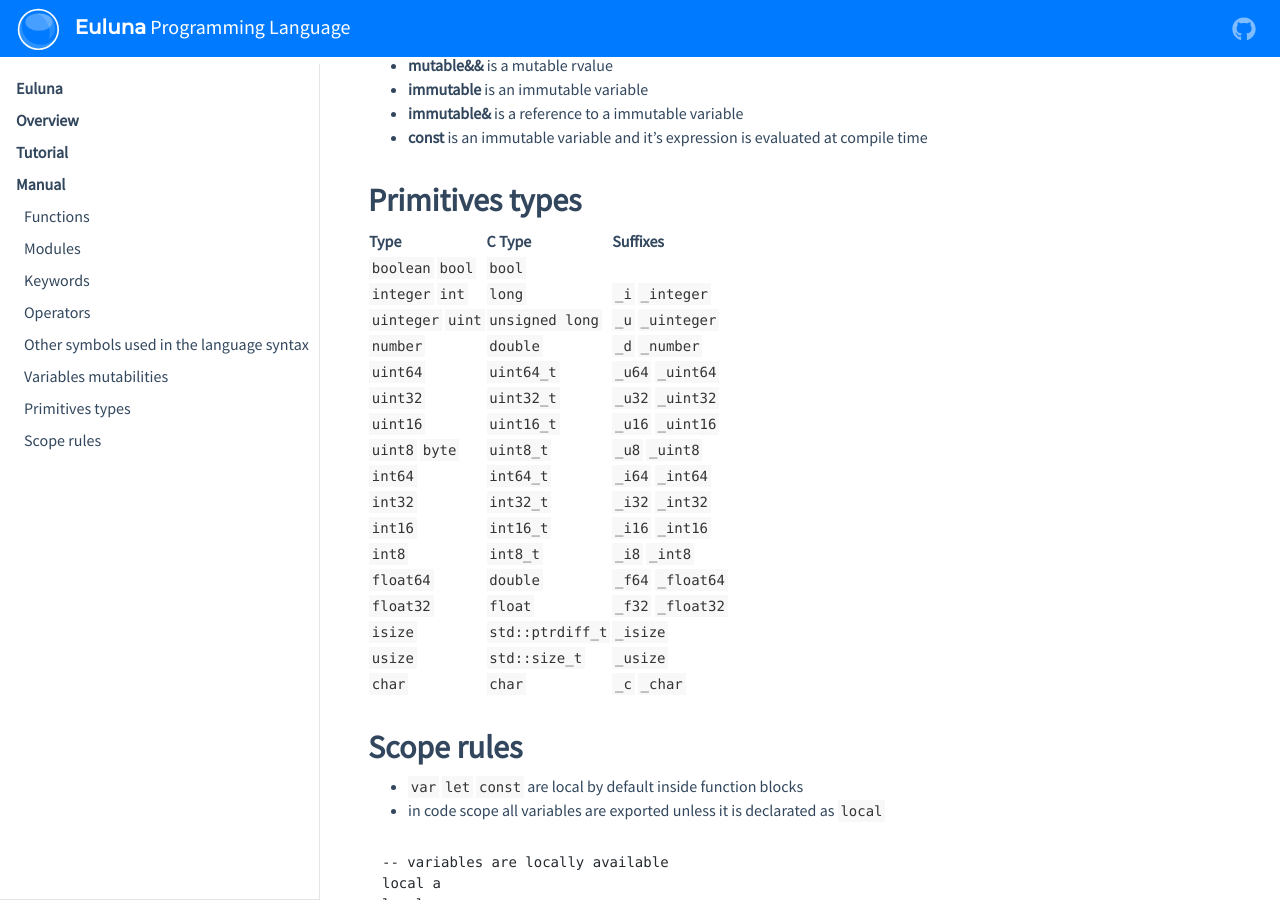
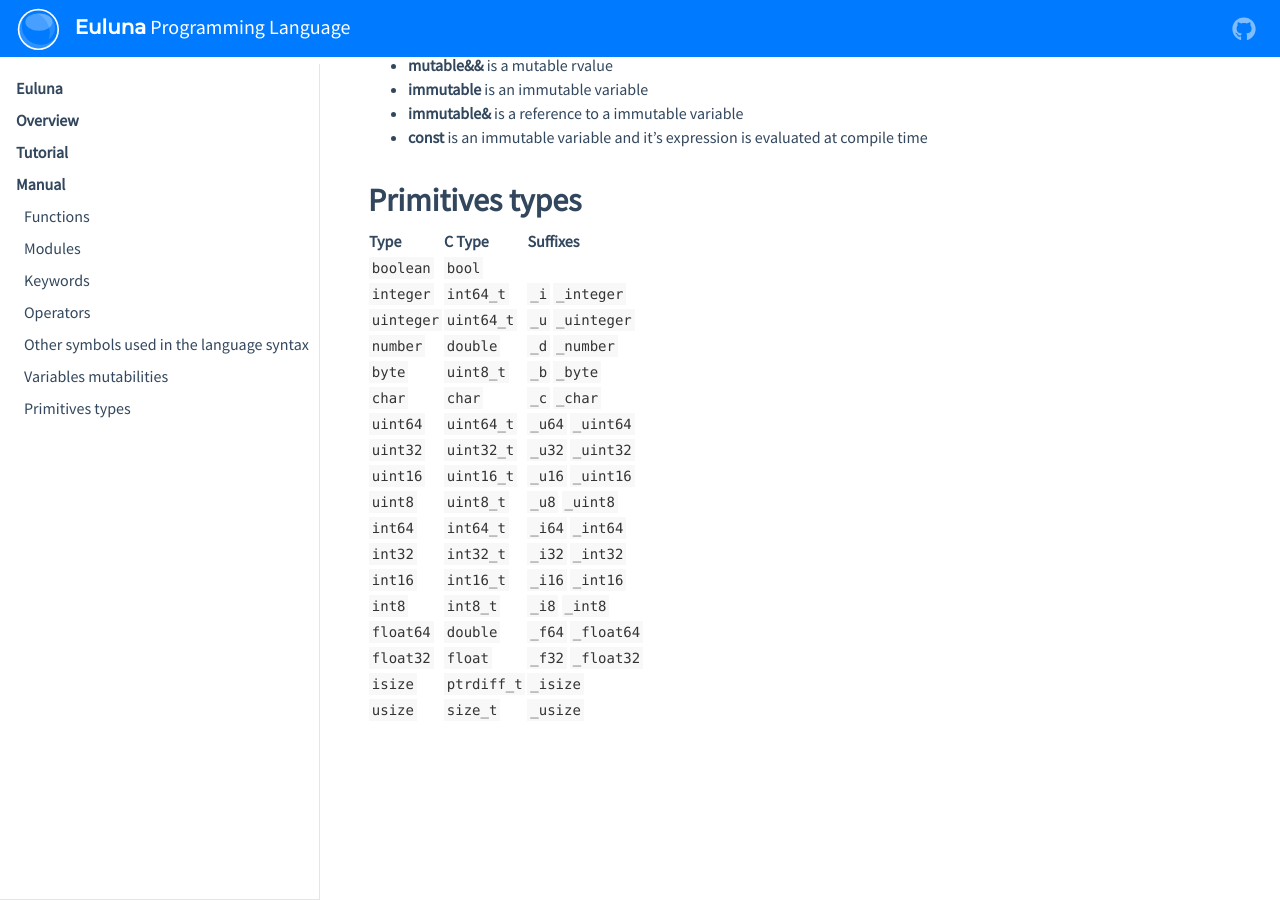
Before and after one commit to edubart/nelua-lang, a Jekyll site: the page built from docs/pages/manual.md, in a window 1280 px wide and 900 px high, scrolled down 2167 px. Built offline with Jekyll 4.4.1, drawn with Linux system fonts in a browser that asks for light colours; nearby versions of some CDN libraries; some of the changed text lies outside the part shown.

````diff
--- a/docs/pages/manual.md
+++ b/docs/pages/manual.md
@@ -105,61 +105,21 @@ continue
 
 | Type  | C Type  | Suffixes  |
 |---|---|---|
-| `boolean` `bool` | `bool` | |
-| `integer` `int` | `long` | `_i` `_integer` |
-| `uinteger` `uint` | `unsigned long` | `_u` `_uinteger` |
+| `boolean` | `bool` | |
+| `integer` | `int64_t` | `_i` `_integer` |
+| `uinteger`| `uint64_t` | `_u` `_uinteger` |
 | `number` | `double` | `_d` `_number` |
+| `byte` | `uint8_t` | `_b` `_byte` |
+| `char` | `char` | `_c` `_char` |
 | `uint64` | `uint64_t` | `_u64` `_uint64` |
 | `uint32` | `uint32_t` | `_u32` `_uint32` |
 | `uint16` | `uint16_t` | `_u16` `_uint16` |
-| `uint8` `byte` | `uint8_t` | `_u8` `_uint8` |
+| `uint8` | `uint8_t` | `_u8` `_uint8` |
 | `int64` | `int64_t` | `_i64` `_int64` |
 | `int32` | `int32_t` | `_i32` `_int32` |
 | `int16` | `int16_t` | `_i16` `_int16` |
 | `int8` | `int8_t` | `_i8` `_int8` |
 | `float64` | `double` | `_f64` `_float64` |
 | `float32` | `float` | `_f32` `_float32` |
-| `isize` | `std::ptrdiff_t` | `_isize` |
-| `usize` | `std::size_t` | `_usize` |
-| `char` | `char` | `_c` `_char` |
-
-
-## Scope rules
-
-* `var` `let` `const` are local by default inside function blocks
-* in code scope all variables are exported unless it is declarated as `local`
-
-```euluna
--- variables are locally available
-local a
-local var a
-local let a = 1
-local var& a = b
-local const a = 1
-local function a() end
-
--- variables are exported
-a = nil -- only in lua compatible mode
-var a
-let a = 1
-const a = 1
-function a() end
-
-function f()
-  -- variables are locally available
-  local a
-  local var a
-  local let a = 1
-  local const a = 1
-  local function a() end
-
-  var a
-  let a = 1
-  const a = 1
-end
-
-function f()
-  a = nil -- only in lua compatible mode
-  function a() end -- only in lua compatible mode
-end
-```
+| `isize` | `ptrdiff_t` | `_isize` |
+| `usize` | `size_t` | `_usize` |
````
Also changed, not shown: docs/pages/euluna.md (+1 -1 lines), docs/pages/overview.md (+53 -67 lines), 12 other files.
